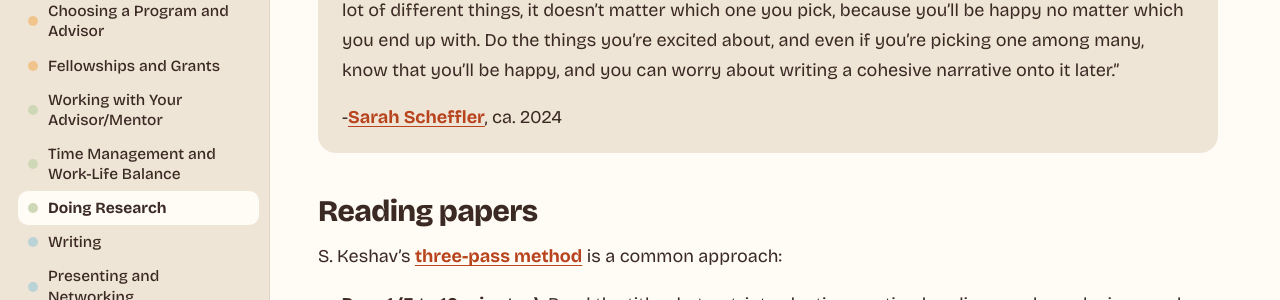
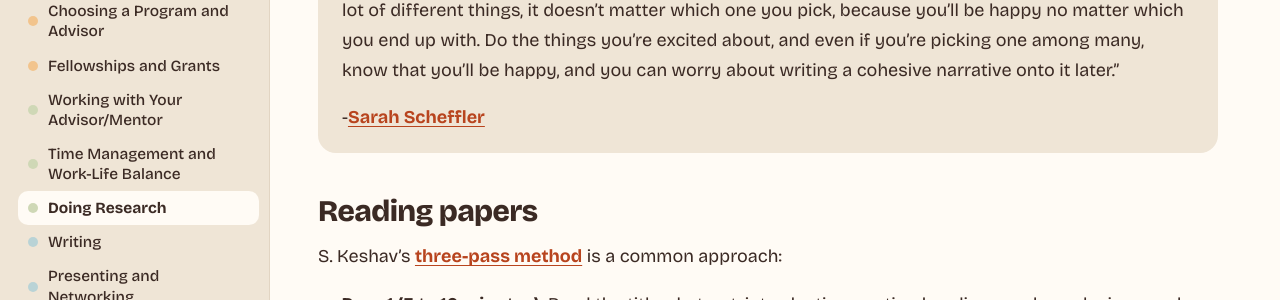
Before and after one commit to merylye/student-advice, a Jekyll site: the page built from topics/research.md, in a window 1280 px wide and 900 px high, scrolled down 1682 px. Shown: the part 154-454 px from the top of the window. Built offline with Jekyll 4.4.1, drawn with Linux system fonts in a browser that asks for light colours.

Commit message:
Drop date from Scheffler attribution
Co-Authored-By: Claude Opus 5.5 <noreply@anthropic.com>
Claude-Session: https://claude.ai/code/session_01C25QM1QrULTUCEMLhuM8KY

```diff
--- a/topics/research.md
+++ b/topics/research.md
@@ -33,7 +33,7 @@ topic: research
 
 > "People always say to follow your passion and it will lead to the thing you should do. But if you like a lot of different things, it doesn't matter which one you pick, because you'll be happy no matter which you end up with. Do the things you're excited about, and even if you're picking one among many, know that you'll be happy, and you can worry about writing a cohesive narrative onto it later."
 >
-> -[Sarah Scheffler](https://www.sarahscheffler.net), ca. 2024
+> -[Sarah Scheffler](https://www.sarahscheffler.net)
 
 ## Reading papers
 
```
